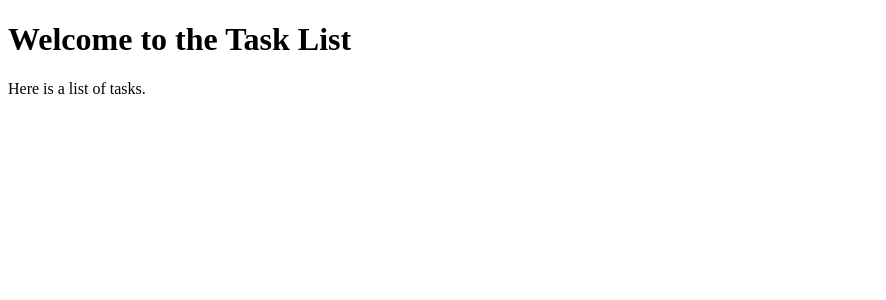
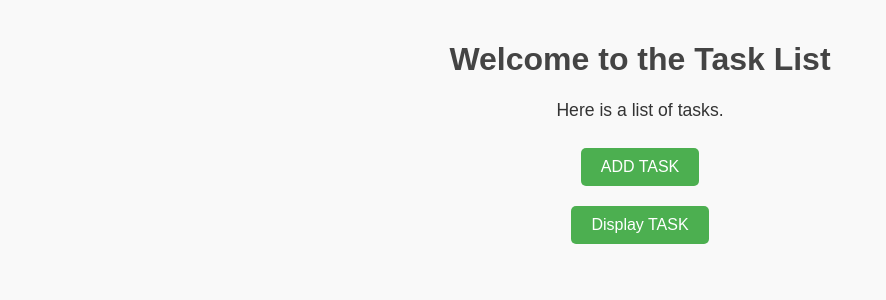
Before and after one commit to ARVIND-46/TaskTracker, a Django app: page / in a window 1280 px wide. Shown: the top 300 px of the page, without its empty margins (0-886 px from the left). Run offline with Django 5.2, Linux system fonts and the light colour scheme.

Commit message:
I have add some html,css

```diff
--- /dev/null
+++ b/project/polls/static/polls/styles.css
@@ -0,0 +1,31 @@
+/* styles.css */
+body {
+    font-family: Arial, sans-serif;
+    background-color: #f9f9f9;
+    color: #333;
+    margin: 0;
+    padding: 20px;
+    text-align: center;
+}
+
+h1 {
+    color: #444;
+}
+
+p {
+    font-size: 1.1em;
+}
+
+a {
+    display: inline-block;
+    margin: 10px;
+    padding: 10px 20px;
+    text-decoration: none;
+    background-color: #4CAF50;
+    color: white;
+    border-radius: 5px;
+}
+
+a:hover {
+    background-color: #45a049;
+}
--- a/project/polls/templates/polls/addTask.html
+++ b/project/polls/templates/polls/addTask.html
@@ -44,6 +44,7 @@
     </form>
 
     <br>
-    <a href="{% url 'task_list' %}">Back to Task List</a>
+    <a href="{% url 'task_list' %}">Back to Task List</a><br>
+
 </body>
 </html>
--- a/project/polls/templates/polls/taskList.html
+++ b/project/polls/templates/polls/taskList.html
@@ -1,12 +1,16 @@
 <!-- polls/templates/polls/task_list.html -->
+{% load static %}
 <!DOCTYPE html>
 <html lang="en">
 <head>
     <meta charset="UTF-8">
     <title>Task List</title>
+    <link rel="stylesheet" href="{% static 'polls/styles.css' %}">
 </head>
 <body>
     <h1>Welcome to the Task List</h1>
     <p>Here is a list of tasks.</p>
+   <a href="{% url 'add_task' %}">ADD TASK</a> <br>
+   <a href="{% url 'displayTL' %}">Display TASK</a>
 </body>
 </html>
--- a/project/polls/urls.py
+++ b/project/polls/urls.py
@@ -4,4 +4,5 @@ from . import views
 urlpatterns =[
     path("addTask/", views.addTask, name="add_task"),
     path("",views.taskList,name='task_list'),
+    path("diplayTL/",views.task_list,name="displayTL")
 ]
--- a/project/polls/views.py
+++ b/project/polls/views.py
@@ -22,9 +22,12 @@ def addTask(request):
             priority=priority,
             status=status,
         )
-        return redirect("taskList")  # Redirect to the task list view
+        return redirect("task_list")  # Redirect to the task list view
 
     return render(request,'polls/addTask.html')
+def task_list(request):
+    tasks = Task.objects.all()  # Retrieve all tasks from the database
+    return render(request, 'polls/displayTL.html', {'tasks': tasks})
 
 
 #def delTask:
```
Also changed, not shown: project/polls/models.py (+4 -4 lines), project/polls/templates/polls/displayTL.html (added, +24 -0 lines), project/db.sqlite3, project/polls/migrations/0003_rename_desciption_task_description_and_more.py (added).
